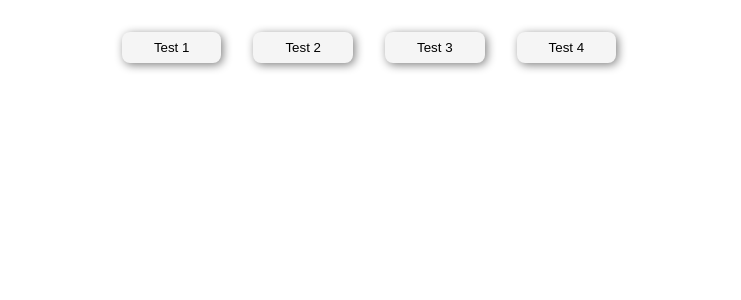
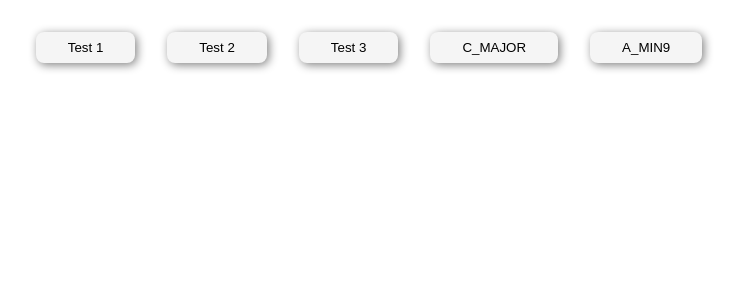
Before and after one commit to QED0711/osmd-test, a React (Create React App) app: page / in a window 1280 px wide. Shown: the top 300 px of the page, without its empty margins (271-1012 px from the left). Built offline with nearby package versions, Linux system fonts and the light colour scheme.

Commit message:
added noteflight xml

```diff
--- a/src/App.js
+++ b/src/App.js
@@ -14,6 +14,9 @@ const DEBUSSY = "https://raw.githubusercontent.com/opensheetmusicdisplay/openshe
 const BACH = "https://raw.githubusercontent.com/opensheetmusicdisplay/opensheetmusicdisplay/develop/test/data/JohannSebastianBach_Air.xml"
 
 const VEEVR_TEST = "https://raw.githubusercontent.com/QED0711/osmd-test/main/src/scores/12%20Bar%20Blues%20in%20A%20(Alternate%20RhythmLead).xml"
+
+const C_MAJOR = "https://raw.githubusercontent.com/QED0711/osmd-test/main/src/scores/C_major.xml"
+const A_MIN9 = "https://raw.githubusercontent.com/QED0711/osmd-test/main/src/scores/A_min9.xml"
 
 
 
@@ -90,7 +93,9 @@ function App() {
             <button className="selection-button" onClick={fetchData(BEETHOVEN)}>Test 1</button>
             <button className="selection-button" onClick={fetchData(DEBUSSY)}>Test 2</button>
             <button className="selection-button" onClick={fetchData(BACH)}>Test 3</button>
-            <button className="selection-button" onClick={fetchData(VEEVR_TEST)}>Test 4</button>
+            <button className="selection-button" onClick={fetchData(C_MAJOR)}>C_MAJOR</button>
+            <button className="selection-button" onClick={fetchData(A_MIN9)}>A_MIN9</button>
+            {/* <button className="selection-button" onClick={fetchData(VEEVR_TEST)}>Test 4</button> */}
             <div className="container" style={{
                 width: "95vw",
                 margin: "0 auto"
```
Also changed, not shown: 1 other file (tests, documents, lock files or other folders).
